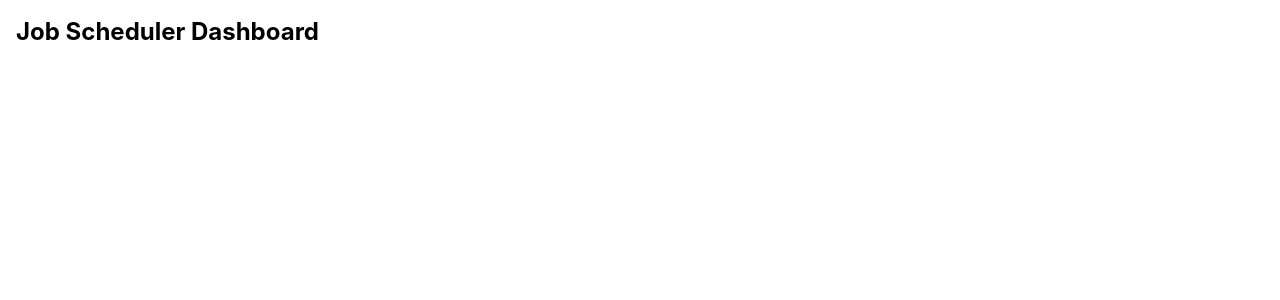
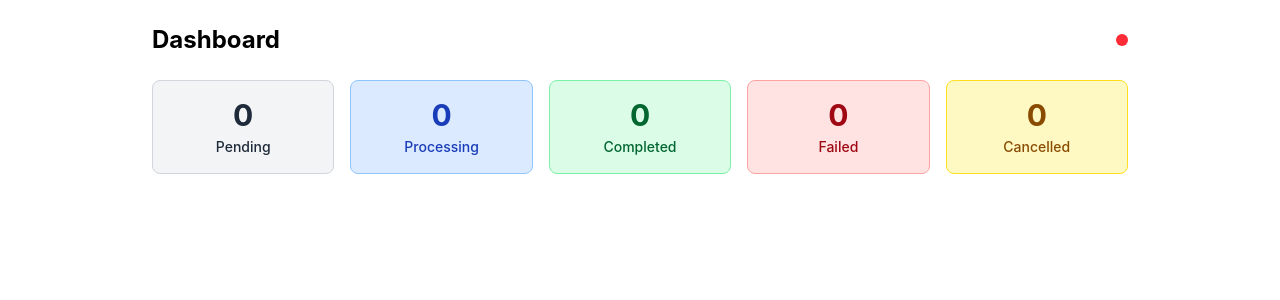
Before and after one commit to amiabl-programr/stage-9-background-job-scheduler-fe, a React (Vite) app: page / in a window 1280 px wide. Shown: the top 300 px of the page. Built offline with nearby package versions, Linux system fonts and the light colour scheme; no server answers.

Commit message:
feat: dashboard with real-time SSE count cards and health check

```diff
--- a/src/App.tsx
+++ b/src/App.tsx
@@ -1,5 +1,14 @@
+import { BrowserRouter, Routes, Route } from 'react-router-dom'
+import Dashboard from './pages/Dashboard'
+
 function App() {
-  return <h1 className="text-2xl font-bold p-4">Job Scheduler Dashboard</h1>
+  return (
+    <BrowserRouter>
+      <Routes>
+        <Route path="/" element={<Dashboard />} />
+      </Routes>
+    </BrowserRouter>
+  )
 }
 
 export default App
--- /dev/null
+++ b/src/api/health.ts
@@ -0,0 +1,7 @@
+import client from './client'
+import type { HealthCheckResponse } from '../types'
+
+export async function getHealth(): Promise<HealthCheckResponse> {
+  const { data } = await client.get('/health')
+  return data
+}
--- /dev/null
+++ b/src/components/CountCard.tsx
@@ -0,0 +1,22 @@
+interface CountCardProps {
+  label: string
+  count: number
+  color: string
+}
+
+const colorMap: Record<string, string> = {
+  gray: 'bg-gray-100 text-gray-800 border-gray-300',
+  blue: 'bg-blue-100 text-blue-800 border-blue-300',
+  green: 'bg-green-100 text-green-800 border-green-300',
+  red: 'bg-red-100 text-red-800 border-red-300',
+  yellow: 'bg-yellow-100 text-yellow-800 border-yellow-300',
+}
+
+export default function CountCard({ label, count, color }: CountCardProps) {
+  return (
+    <div className={`rounded-lg border p-4 text-center ${colorMap[color] || colorMap.gray}`}>
+      <div className="text-3xl font-bold">{count}</div>
+      <div className="text-sm font-medium mt-1">{label}</div>
+    </div>
+  )
+}
--- /dev/null
+++ b/src/hooks/useSSE.ts
@@ -0,0 +1,39 @@
+import { useEffect, useRef, useCallback } from 'react'
+
+type SSEEventHandler = (data: Record<string, unknown>) => void
+
+const RECONNECT_DELAY = 3000
+
+export function useSSE(handlers: Record<string, SSEEventHandler>) {
+  const sourceRef = useRef<EventSource | null>(null)
+  const handlersRef = useRef(handlers)
+  handlersRef.current = handlers
+
+  const connect = useCallback(() => {
+    const url = `${import.meta.env.VITE_API_BASE}/jobs/events`
+    const source = new EventSource(url)
+    sourceRef.current = source
+
+    source.onopen = () => console.log('SSE connected')
+
+    source.onerror = () => {
+      source.close()
+      setTimeout(connect, RECONNECT_DELAY)
+    }
+
+    Object.keys(handlersRef.current).forEach((event) => {
+      source.addEventListener(event, (e: MessageEvent) => {
+        try {
+          handlersRef.current[event]?.(JSON.parse(e.data))
+        } catch {
+          // ignore malformed data
+        }
+      })
+    })
+  }, [])
+
+  useEffect(() => {
+    connect()
+    return () => sourceRef.current?.close()
+  }, [connect])
+}
--- /dev/null
+++ b/src/pages/Dashboard.tsx
@@ -0,0 +1,68 @@
+import { useState, useEffect } from 'react'
+import CountCard from '../components/CountCard'
+import { useSSE } from '../hooks/useSSE'
+import { getHealth } from '../api/health'
+import type { JobStatus } from '../types'
+
+interface Counts {
+  pending: number
+  processing: number
+  completed: number
+  failed: number
+  cancelled: number
+}
+
+export default function Dashboard() {
+  const [counts, setCounts] = useState<Counts>({
+    pending: 0,
+    processing: 0,
+    completed: 0,
+    failed: 0,
+    cancelled: 0,
+  })
+  const [healthy, setHealthy] = useState(false)
+
+  useEffect(() => {
+    getHealth()
+      .then((res) => setHealthy(res.status === 'ok'))
+      .catch(() => setHealthy(false))
+  }, [])
+
+  const increment = (status: JobStatus) => {
+    setCounts((prev) => ({ ...prev, [status]: prev[status] + 1 }))
+  }
+
+  useSSE({
+    'job.created': () => increment('pending'),
+    'job.started': () => increment('processing'),
+    'job.completed': () => increment('completed'),
+    'job.failed': () => increment('failed'),
+    'job.cancelled': () => increment('cancelled'),
+  })
+
+  const cards = [
+    { label: 'Pending', count: counts.pending, color: 'gray' },
+    { label: 'Processing', count: counts.processing, color: 'blue' },
+    { label: 'Completed', count: counts.completed, color: 'green' },
+    { label: 'Failed', count: counts.failed, color: 'red' },
+    { label: 'Cancelled', count: counts.cancelled, color: 'yellow' },
+  ] as const
+
+  return (
+    <div className="p-6 max-w-5xl mx-auto">
+      <div className="flex items-center justify-between mb-6">
+        <h1 className="text-2xl font-bold">Dashboard</h1>
+        <span
+          className={`inline-block w-3 h-3 rounded-full ${healthy ? 'bg-green-500' : 'bg-red-500'}`}
+          title={healthy ? 'API connected' : 'API disconnected'}
+        />
+      </div>
+
+      <div className="grid grid-cols-2 md:grid-cols-5 gap-4">
+        {cards.map((c) => (
+          <CountCard key={c.label} label={c.label} count={c.count} color={c.color} />
+        ))}
+      </div>
+    </div>
+  )
+}
```
Also changed, not shown: 1 other file (tests, documents, lock files or other folders).
